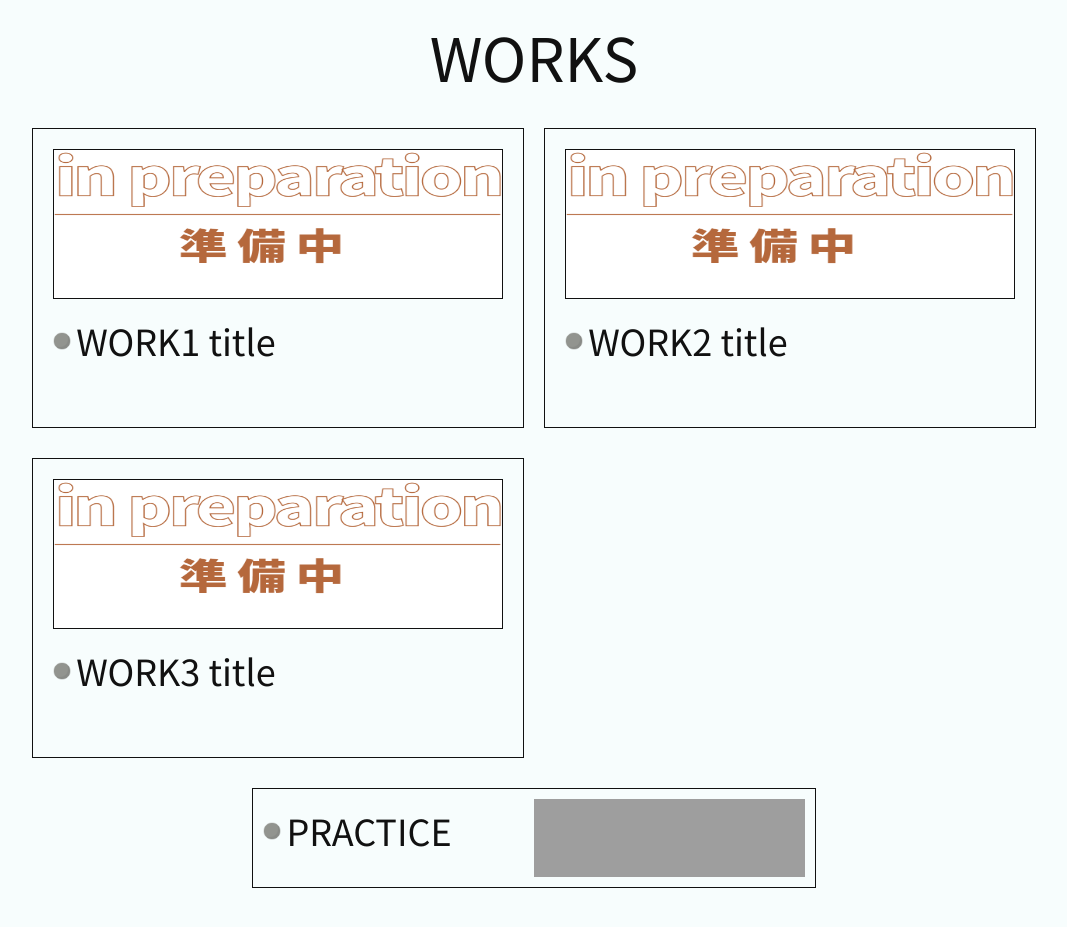
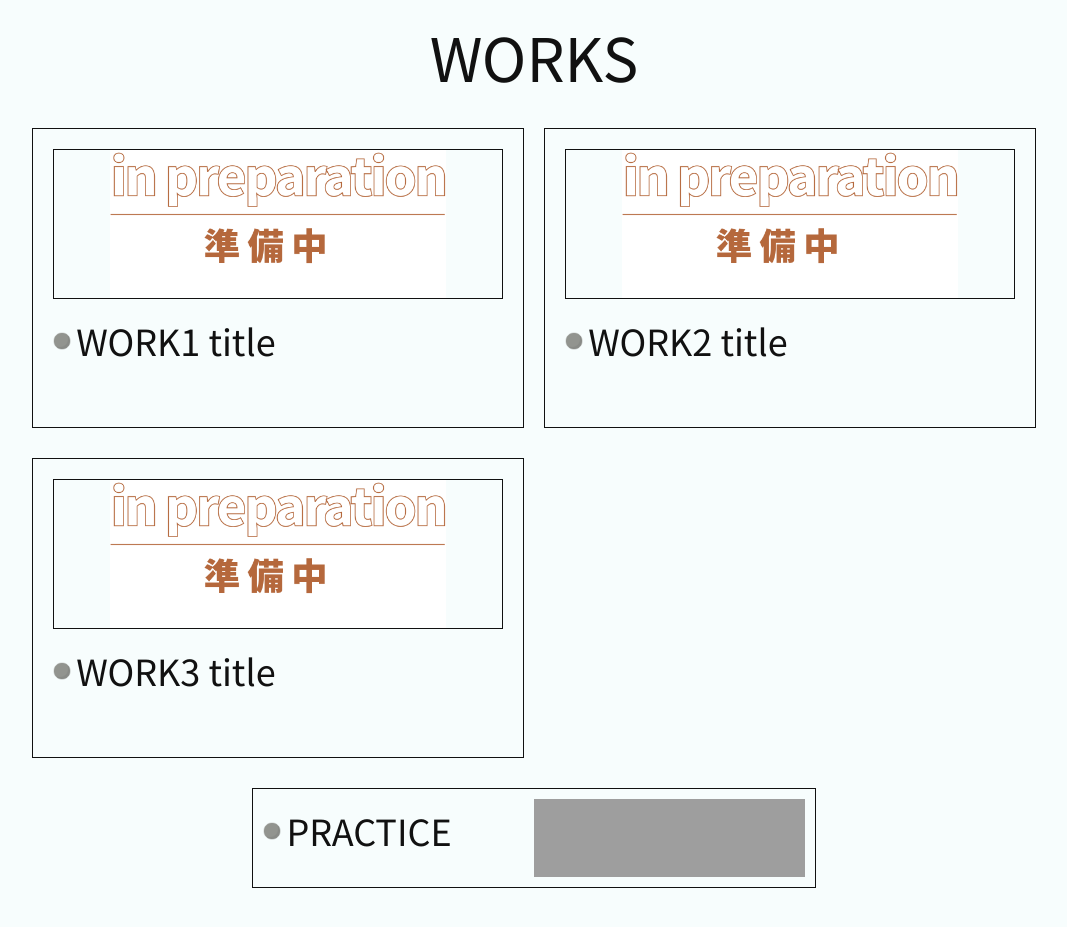
Before and after one commit to ShiimotoC/portfolio, a plain HTML site: page index.html in a window 1280 px wide. Shown: the part 1538-2465 px from the top of the page, without its empty margins (106-1173 px from the left). Drawn offline with nearby package versions, Linux system fonts and the light colour scheme; grey boxes are pictures that could not be loaded.

Commit message:
CSS更新
works-imageにobject-fitプロパティを追加

```diff
--- a/css/style.css
+++ b/css/style.css
@@ -368,6 +368,8 @@ h3 {
   margin: 0 auto 1rem;
   max-height: 15rem;
   border: solid 1px #111;
+  -o-object-fit: contain;
+     object-fit: contain;
   box-sizing: border-box;
 }
 
```
Also changed, not shown: 1 other file.
